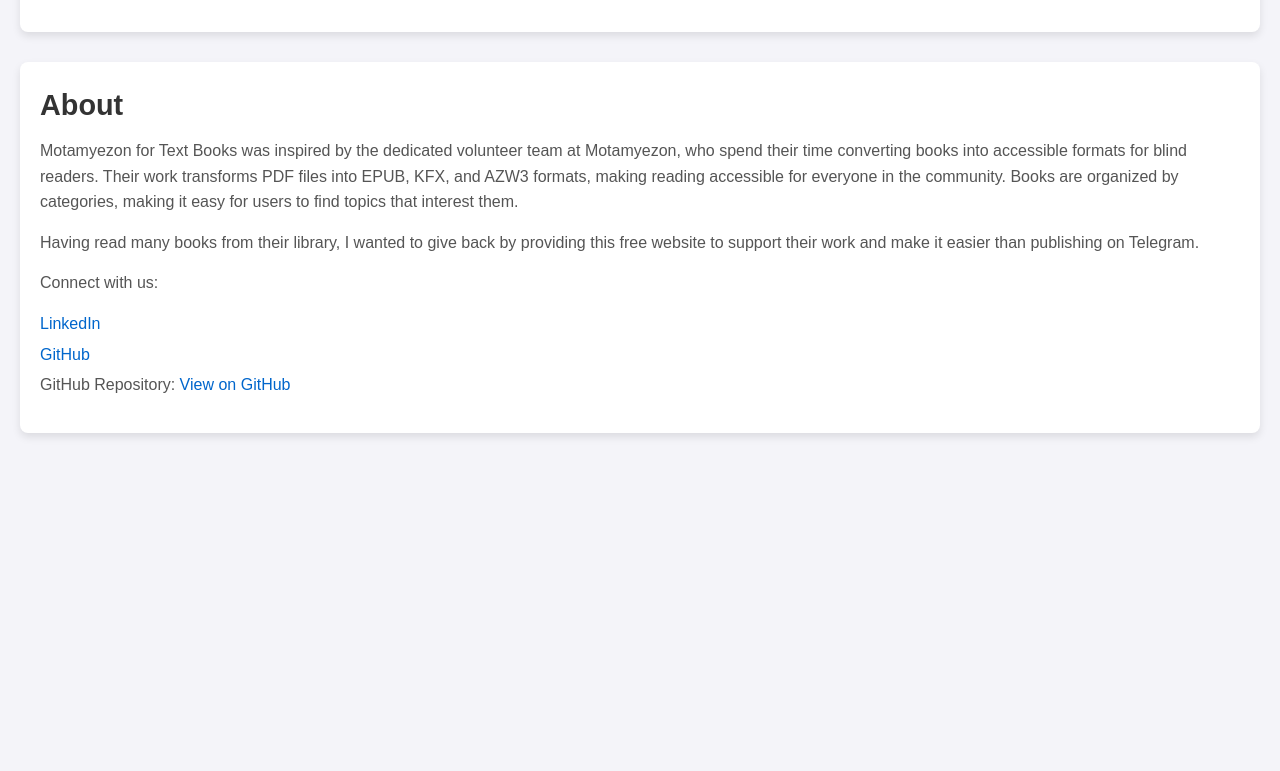
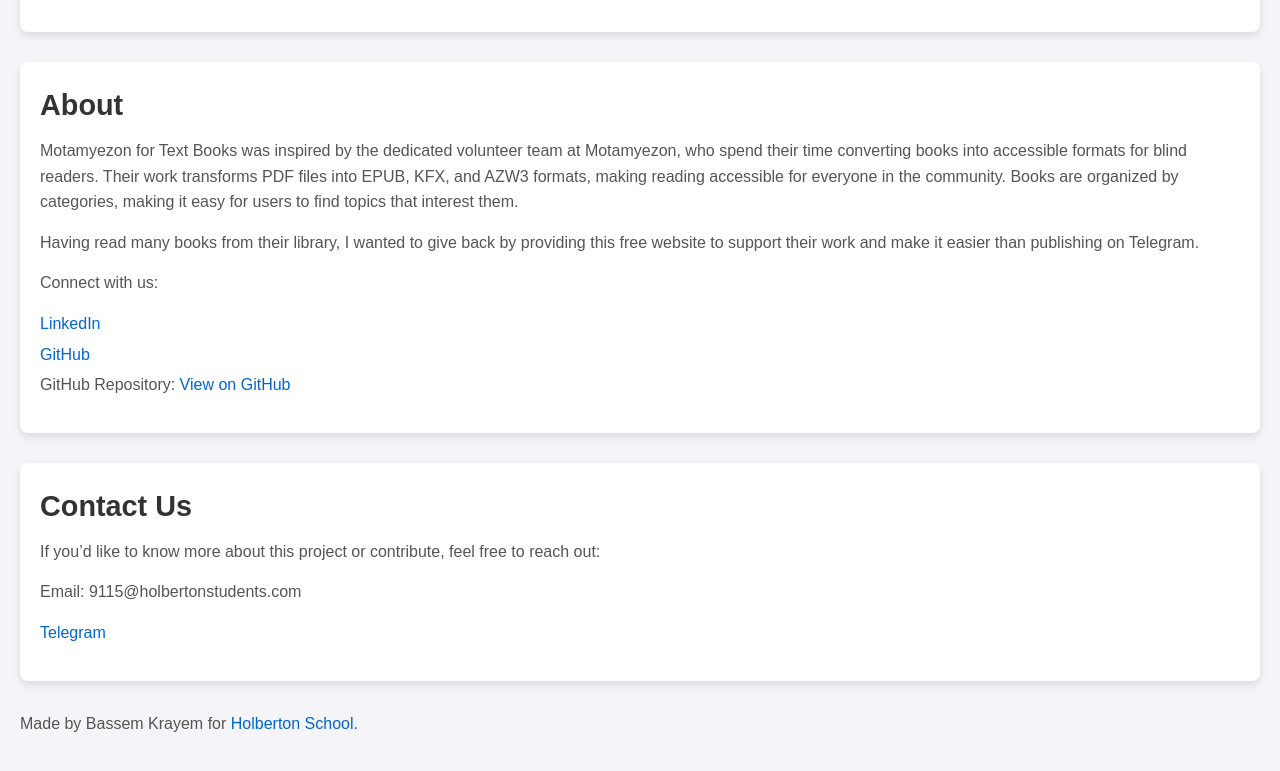
Before and after one commit to bassem-krayem/motamyezon_for_text_books_landing_page, a plain HTML site: page index.html in a window 1280 px wide. Shown: the part 825-1596 px from the top of the page. Before the commit the page ends 1308 px from the top, so only its background shows below. Drawn offline with Linux system fonts and the light colour scheme.

Commit message:
Update index.html

```diff
--- a/index.html
+++ b/index.html
@@ -150,5 +150,17 @@
         </ul>
         <p>GitHub Repository: <a href="https://github.com/bassem-krayem/motamyezon_for_text_books/" target="_blank">View on GitHub</a></p>
     </section>
+
+        <!-- Contact Section -->
+    <section id="contact" class="contact">
+        <h2>Contact Us</h2>
+        <p>If you’d like to know more about this project or contribute, feel free to reach out:</p>
+        <p>Email: 9115@holbertonstudents.com</p>
+        <p><a href="https://t.me/bassem_krayem" target="_blank">Telegram</a></p>
+    </section>
+        <!-- Footer -->
+    <footer>
+        <p>Made by Bassem Krayem for <a href="https://holbertonschool.com" target="_blank">Holberton School.</a></p>
+    </footer>
 </body>
 </html>
```
